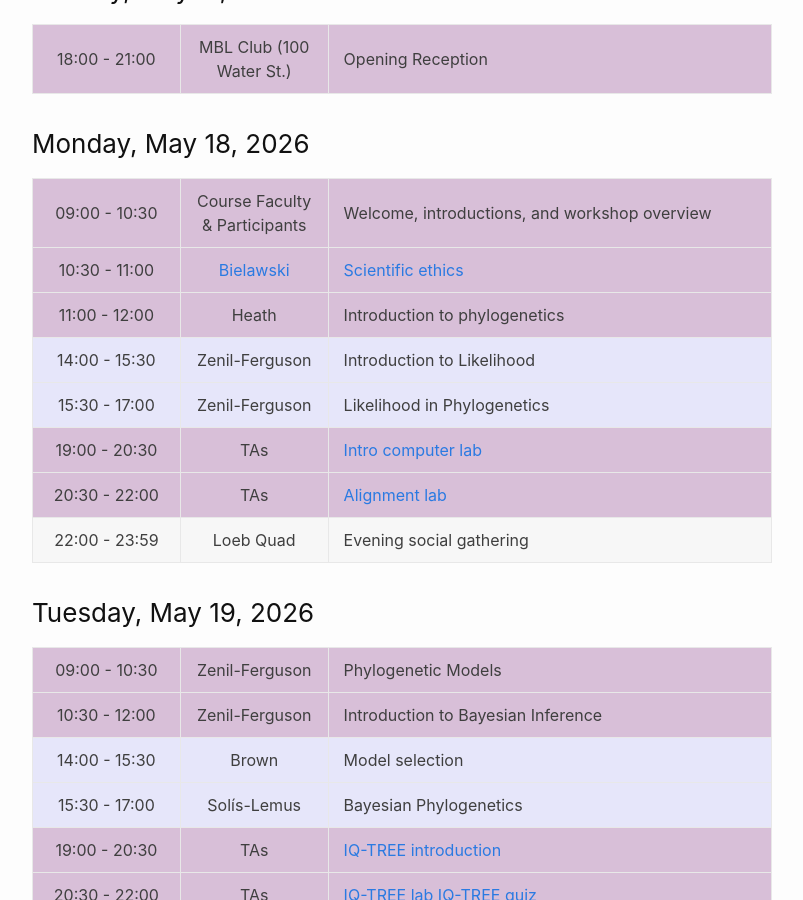
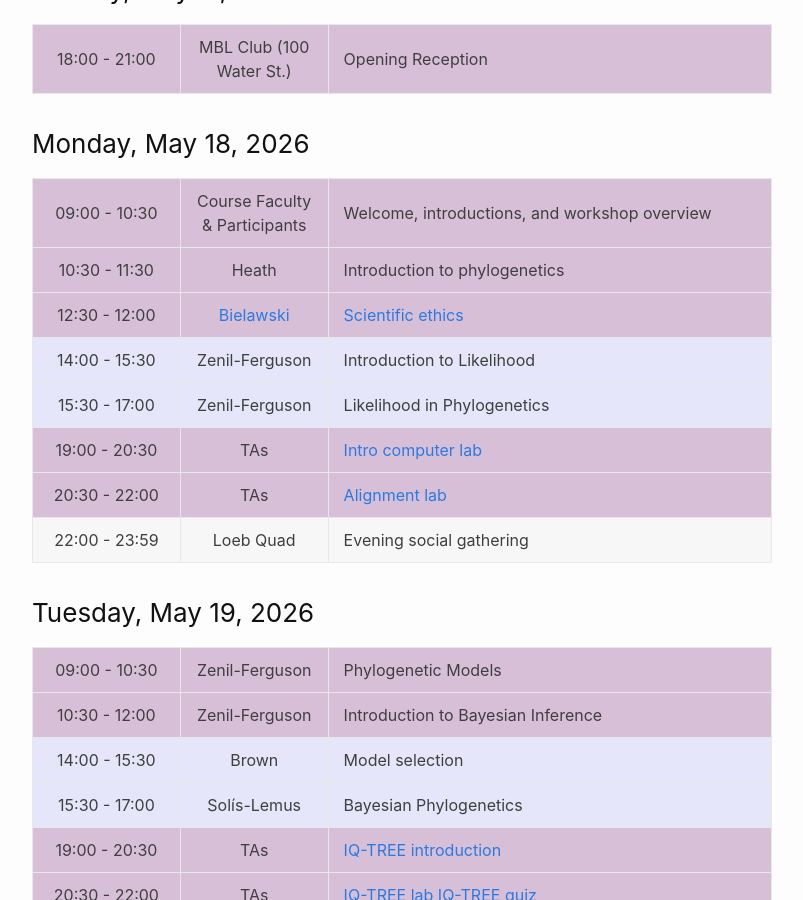
Before and after one commit to molevolworkshop/molevolworkshop.github.io, a Jekyll site: the page built from schedule.md, in a window 1280 px wide and 900 px high, scrolled down 517 px. Shown: the whole window, without its empty margins (238-1041 px from the left). Built offline with Jekyll 4.4.1, drawn with Linux system fonts in a browser that asks for light colours.

Commit message:
Update schedule.md
Changed Monday morning schdule.

```diff
--- a/schedule.md
+++ b/schedule.md
@@ -18,8 +18,8 @@ All sessions are in Loeb G70 (basement of Loeb building)
 
 ---------------|--------------------------------------|-----------------------------------
  09:00 - 10:30 | Course Faculty & Participants        | Welcome, introductions, and workshop overview
- 10:30 - 11:00 | [Bielawski](/faculty-bielawski/)     | [Scientific ethics](http://awarnach.mathstat.dal.ca/~joeb/PAML_lab/slides/Ethics_intro_2025_A.pdf)
- 11:00 - 12:00 | Heath                                | Introduction to phylogenetics
+ 10:30 - 11:30 | Heath                                | Introduction to phylogenetics
+ 12:30 - 12:00 | [Bielawski](/faculty-bielawski/)     | [Scientific ethics](http://awarnach.mathstat.dal.ca/~joeb/PAML_lab/slides/Ethics_intro_2025_A.pdf)
  14:00 - 15:30 | Zenil-Ferguson                       | Introduction to Likelihood
  15:30 - 17:00 | Zenil-Ferguson                       | Likelihood in Phylogenetics
  19:00 - 20:30 | TAs                                  | [Intro computer lab](/labs/intro/)
```
